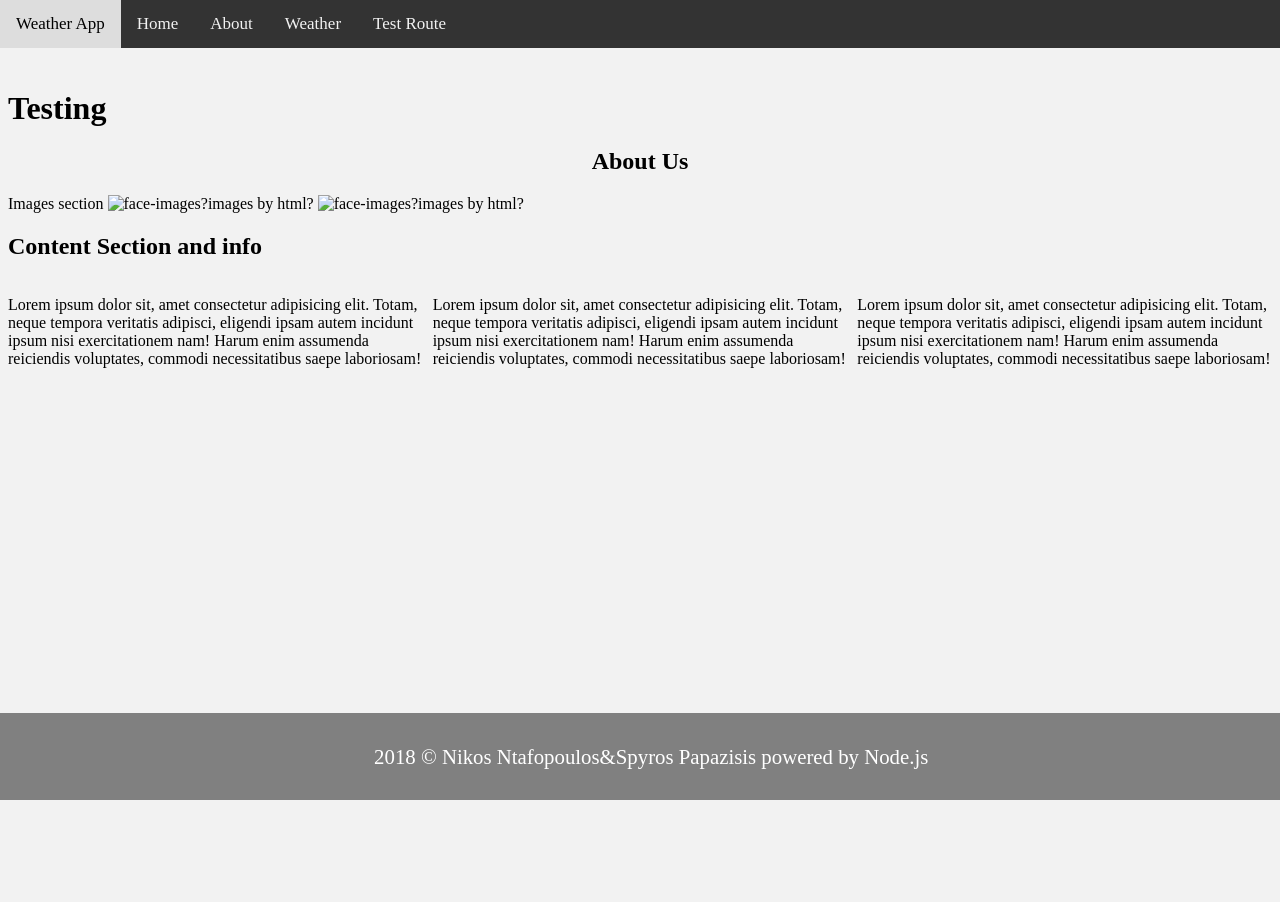
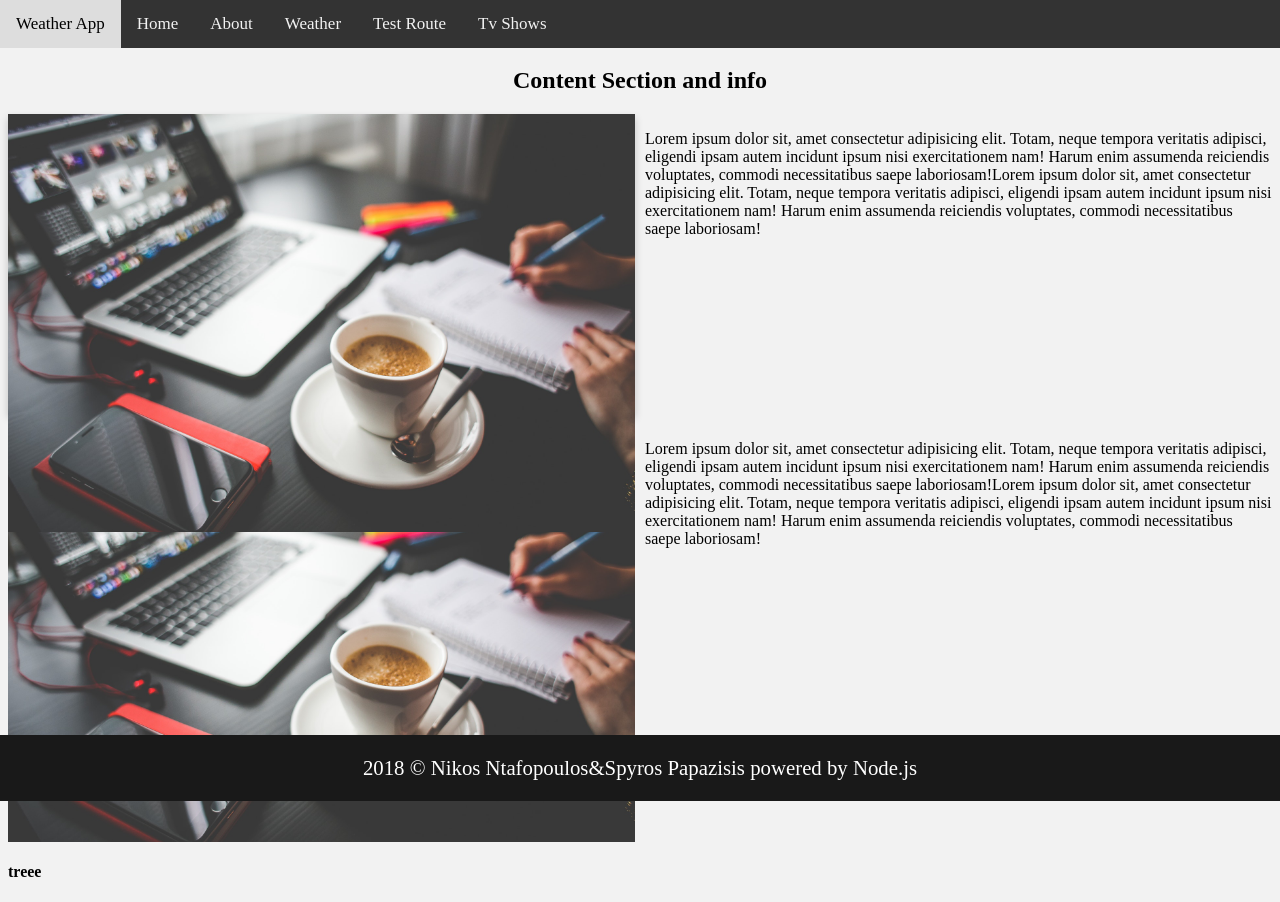
Before and after one commit to Tsokis/Fullstack-Node-Application, a Node server app: page /about in a window 1280 px wide. Before the commit the page ends 800 px from the top, so only its background shows below. Run offline with Node 20, Linux system fonts and the light colour scheme; some libraries are stand-ins or nearby versions.

Commit message:
added tv-shows api searchbar,about test style

```diff
--- a/app/public/css/main.css
+++ b/app/public/css/main.css
@@ -42,9 +42,9 @@
 }
 /** footer style **/
 .footer {
-    background-color: grey;
+    background-color: #191919;
     width: 100%;
-    padding: 0.7rem;
+    padding: 0px;
     text-align: center;
     color: white;
     font-size: 1.3rem;
@@ -91,19 +91,64 @@
 }
 .wrapper {
     display: grid;
-    grid-template-columns: repeat(3, 1fr);
+    grid-template-columns: repeat(2, 1fr);
     grid-gap: 10px;
-    grid-auto-rows: minmax(100px, auto);
+    grid-auto-rows: minmax(50px, auto);
 }
-
-.test {
-    background-color: #4CAF50;
-}
-
 /* .item-1 {
     grid-column: 2;
     grid-row: 1;
 } */
+
+/*
+flip card about page images
+*/
+.flip-card {
+    background-color: transparent;
+    width: 100%;
+    height: 300px;
+    perspective: 1000px;
+}
+
+.flip-card-inner {
+    position: relative;
+    width: 100%;
+    height: 100%;
+    text-align: center;
+    transition: transform 0.6s;
+    transform-style: preserve-3d;
+    box-shadow: 0 4px 8px 0 rgba(0, 0, 0, 0.2);
+}
+
+.flip-card:hover .flip-card-inner {
+    transform: rotateY(180deg);
+}
+
+.flip-card-front,
+.flip-card-back {
+    position: absolute;
+    width: 100%;
+    height: 100%;
+    backface-visibility: hidden;
+}
+
+.flip-card-front {
+    background-color: #bbb;
+    color: black;
+    z-index: 2;
+}
+
+.flip-card-back {
+    background-color: #2980b9;
+    color: white;
+    transform: rotateY(180deg);
+    z-index: 1;
+}
+
+/* test */
+.test {
+    background-color: #4CAF50;
+}
 
 /* Weather page styles */
 .icon {
@@ -139,7 +184,28 @@
     padding: 0px;
     margin-left:0px;
 }
+/*
+* tv shows page style
+*/
+#search-show1{
+    border-left: 6px solid green;
+    padding: 20px;
+    width: 35%;
+    font-size: 1rem;
+}
+.style {
+    margin-top: 50px;
+    text-align: center;
+}
+.output {
+    list-style-type: none;
+}
+.tv-shows{
 
+    margin-bottom: 15px;
+    font-family: 'Franklin Gothic Medium', 'Arial Narrow', Arial, sans-serif;
+    font-size: 1.2rem;
+}
 /** Media queries **/
 /* navigation responsiveness*/
 @media screen and (max-width: 600px) {
--- a/app/public/js/ajax/test.js
+++ b/app/public/js/ajax/test.js
@@ -1,4 +1,4 @@
-const appKey = 'enter you api key id';
+const appKey = 'enter your api key';
 let searchButton = document.getElementById("search-btn");
 let searchInput = document.getElementById("search-txt");
 let cityName = document.getElementById("city-name");
@@ -8,15 +8,12 @@
 let humidity = document.getElementById("humidity-div");
 let customError = document.getElementById("error");
 
-
-
 searchButton.addEventListener("click", fetchWeather);
 //ajax request to target api
 function fetchWeather(){
     if (searchInput.value === "") {
         customError.style.display = 'block';
         customError.innerHTML = "<p>You must enter something</p>"
-
     } else {
         customError.style.display = 'none';
         return fetch('https://api.openweathermap.org/data/2.5/weather?q=' + searchInput.value + '&units=metric'+
--- a/app/server.js
+++ b/app/server.js
@@ -12,6 +12,7 @@
 app.use(require('./routes/home'));
 app.use(require('./routes/weather'));
 app.use(require('./routes/test'));
+app.use(require('./routes/tvshows'));
 // link to public folder
 app.use(express.static('./public'));
 app.use(bodyParser.urlencoded({
--- a/app/views/pages/about.ejs
+++ b/app/views/pages/about.ejs
@@ -1,30 +1,38 @@
 <% include ../partials/head %>
 <% include ../partials/navMenu %>
 
-
-<h1 style="margin-top:90px;">Testing</h1>
-    <section>
+    <section style="margin-bottom:10px;">
         <div class="about">
             <h1>About Us</h1>
+            <h1>Content Section and info</h1>
         </div>
-        <div> Images section
-            <img src="" alt="face-images?">images by html?
-            <img src="" alt="face-images?">images by html?
-        </div>
-        <h1>Content Section and info</h1>
         <div class="wrapper">
+            <div class="flip-card">
+                <div class="flip-card-inner">
+                    <div class="flip-card-front">
+                        <img src="imgs/coffee1.jpeg"  style="width:100%;">
+                    </div>
+                    <div class="flip-card-back">
+                        <h1>Nik Ntaf</h1>
+                        <p>Full stack software engineer & data analyst</p>
+                        <p>mou aresoun</p>
+                    </div>
+                </div>
+            </div>
             <p class="item-1">Lorem ipsum dolor sit, amet consectetur adipisicing elit. Totam, neque tempora veritatis adipisci, eligendi ipsam
                 autem incidunt ipsum nisi exercitationem nam! Harum enim assumenda reiciendis voluptates, commodi necessitatibus
+                saepe laboriosam!Lorem ipsum dolor sit, amet consectetur adipisicing elit. Totam, neque tempora veritatis adipisci, eligendi ipsam
+                autem incidunt ipsum nisi exercitationem nam! Harum enim assumenda reiciendis voluptates, commodi necessitatibus
                 saepe laboriosam!</p>
+                <img src="imgs/coffee1.jpeg" style="width:100%;">
             <p class="item-2">Lorem ipsum dolor sit, amet consectetur adipisicing elit. Totam, neque tempora veritatis adipisci, eligendi ipsam
                 autem incidunt ipsum nisi exercitationem nam! Harum enim assumenda reiciendis voluptates, commodi necessitatibus
+                saepe laboriosam!Lorem ipsum dolor sit, amet consectetur adipisicing elit. Totam, neque tempora veritatis adipisci, eligendi ipsam
+                autem incidunt ipsum nisi exercitationem nam! Harum enim assumenda reiciendis voluptates, commodi necessitatibus
                 saepe laboriosam!</p>
-            <p class="item-3">Lorem ipsum dolor sit, amet consectetur adipisicing elit. Totam, neque tempora veritatis adipisci,
-                    eligendi ipsam
-                    autem incidunt ipsum nisi exercitationem nam! Harum enim assumenda reiciendis voluptates, commodi necessitatibus
-                    saepe laboriosam!</p>
         </div>
     </section>
+    <h4>treee</h4>
 
 
 <% include ../partials/footer %>
--- a/app/views/partials/head.ejs
+++ b/app/views/partials/head.ejs
@@ -8,6 +8,6 @@
     crossorigin="anonymous">
     <link rel="stylesheet" href="/css/main.css">
 <title>
-
+    <%= pageTitle %>
 </title>
 </head>
--- a/app/views/partials/navMenu.ejs
+++ b/app/views/partials/navMenu.ejs
@@ -5,6 +5,7 @@
             <a href="/about">About</a>
             <a href="/weather">Weather</a>
             <a href="/test">Test Route</a>
+            <a href="/tvshows">Tv Shows</a>
             <a href="" class="bar"><i class="fas fa-bars"></i></a>
     </div>
 </nav>
--- /dev/null
+++ b/app/views/partials/tvscript.ejs
@@ -0,0 +1,2 @@
+<script src="https://unpkg.com/axios/dist/axios.min.js"></script>
+<script src="/js/ajax/tvshows.js"></script>
```
Also changed, not shown: app/public/js/ajax/tvshows.js (added, +24 -0 lines), app/routes/tvshows.js (added, +11 -0 lines), app/views/pages/tvshows.ejs (added, +22 -0 lines).
